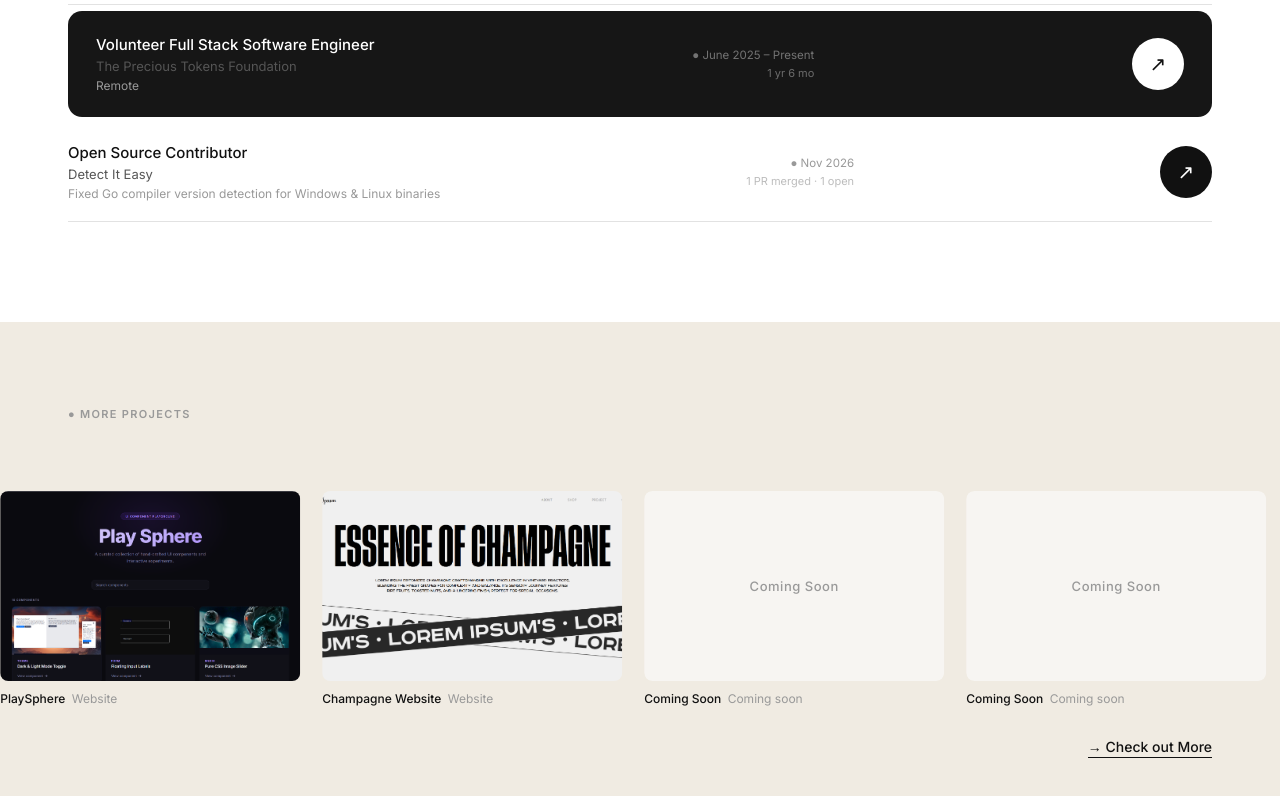
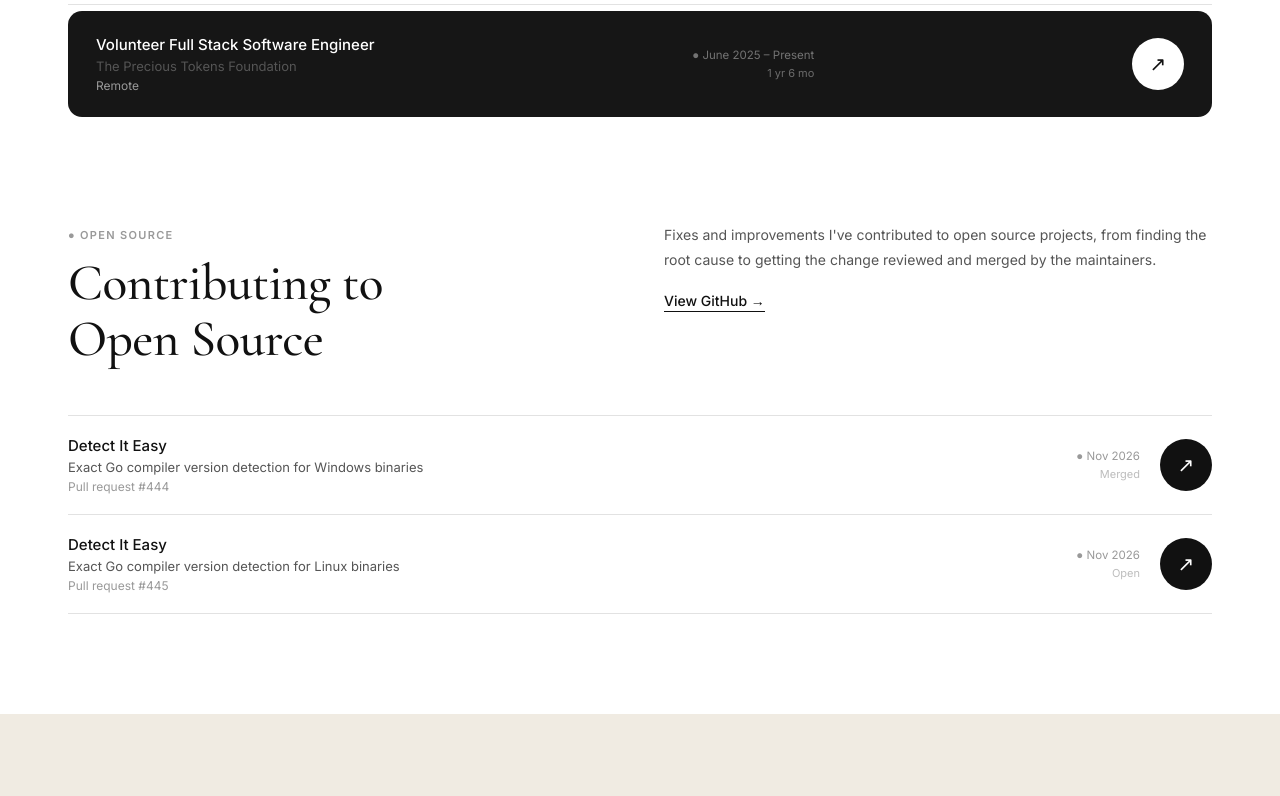
Before and after one commit to ArnoldT01/ArnoldT01.github.io, a plain HTML site: page index.html in a window 1280 px wide. Shown: the part 3100-3896 px from the top of the page. Drawn offline with nearby package versions, Linux system fonts and the light colour scheme; no server answers.

Commit message:
move open source contributions to own section, load PR status from GitHub

```diff
--- a/index.html
+++ b/index.html
@@ -254,17 +254,50 @@
           <button class="circle-btn" aria-label="View project" onclick="window.open('https://theprecioustokensfoundation.org/', '_blank')">↗</button>
         </div>
 
-        <div class="exp-row reveal">
+      </div>
+    </div>
+  </section>
+
+  <!-- ─── Open Source ─── -->
+  <section class="experience open-source" id="open-source">
+    <div class="container">
+      <div class="exp-header reveal">
+        <div>
+          <span class="section-tag">● Open Source</span>
+          <h2 class="section-heading">Contributing to<br>Open Source</h2>
+        </div>
+        <div class="exp-header-right">
+          <p>Fixes and improvements I've contributed to open source projects, from finding the root cause to getting the change reviewed and merged by the maintainers.</p>
+          <a href="https://github.com/arnoldt01" target="_blank" class="text-link">View GitHub →</a>
+        </div>
+      </div>
+
+      <div class="exp-list">
+
+        <div class="exp-row reveal" data-pr="horsicq/Detect-It-Easy#444">
           <div class="exp-company">
-            <span class="exp-name">Open Source Contributor</span>
-            <span class="exp-org">Detect It Easy</span>
-            <span class="exp-location">Fixed Go compiler version detection for Windows &amp; Linux binaries</span>
+            <span class="exp-name">Detect It Easy</span>
+            <span class="exp-org">Exact Go compiler version detection for Windows binaries</span>
+            <span class="exp-location">Pull request #444</span>
           </div>
           <div class="exp-date-block">
             <span class="exp-date">● Nov 2026</span>
-            <span class="exp-duration">1 PR merged · 1 open</span>
+            <span class="exp-duration">Merged</span>
           </div>
-          <button class="circle-btn" aria-label="View pull requests" onclick="window.open('https://github.com/horsicq/Detect-It-Easy/pulls?q=is%3Apr+author%3AArnoldT01', '_blank')">↗</button>
+          <button class="circle-btn" aria-label="View pull request" onclick="window.open('https://github.com/horsicq/Detect-It-Easy/pull/444', '_blank')">↗</button>
+        </div>
+
+        <div class="exp-row reveal" data-pr="horsicq/Detect-It-Easy#445">
+          <div class="exp-company">
+            <span class="exp-name">Detect It Easy</span>
+            <span class="exp-org">Exact Go compiler version detection for Linux binaries</span>
+            <span class="exp-location">Pull request #445</span>
+          </div>
+          <div class="exp-date-block">
+            <span class="exp-date">● Nov 2026</span>
+            <span class="exp-duration">Open</span>
+          </div>
+          <button class="circle-btn" aria-label="View pull request" onclick="window.open('https://github.com/horsicq/Detect-It-Easy/pull/445', '_blank')">↗</button>
         </div>
 
       </div>
--- a/script.js
+++ b/script.js
@@ -33,6 +33,21 @@ document.querySelectorAll('.exp-date-block[data-start]').forEach(block => {
   const months = totalMonths % 12;
   const label = years && months ? `${years} yr ${months} mo` : years ? `${years} yr${years > 1 ? 's' : ''}` : `${months} mo`;
   block.querySelector('.exp-duration').textContent = label;
+});
+
+/* ─── Open source PR status (from GitHub API) ─── */
+// Each row has data-pr="owner/repo#number"; the text in the HTML stays as a fallback
+document.querySelectorAll('[data-pr]').forEach(row => {
+  const match = row.dataset.pr.match(/^([\w.-]+\/[\w.-]+)#(\d+)$/);
+  const status = row.querySelector('.exp-duration');
+  if (!match || !status) return;
+
+  fetch(`https://api.github.com/repos/${match[1]}/pulls/${match[2]}`)
+    .then(res => res.ok ? res.json() : Promise.reject(res.status))
+    .then(pr => {
+      status.textContent = pr.merged_at ? 'Merged' : pr.state === 'open' ? 'Open' : 'Closed';
+    })
+    .catch(() => {});
 });
 
 /* ─── Nav: scroll state & mobile toggle ─── */
--- a/styles.css
+++ b/styles.css
@@ -521,6 +521,8 @@ ul { list-style: none; }
   padding: 100px 0;
   background: var(--white);
 }
+.experience.open-source { padding-top: 0; }
+.open-source .exp-company { flex: 1; }
 
 .exp-header {
   display: grid;
```
